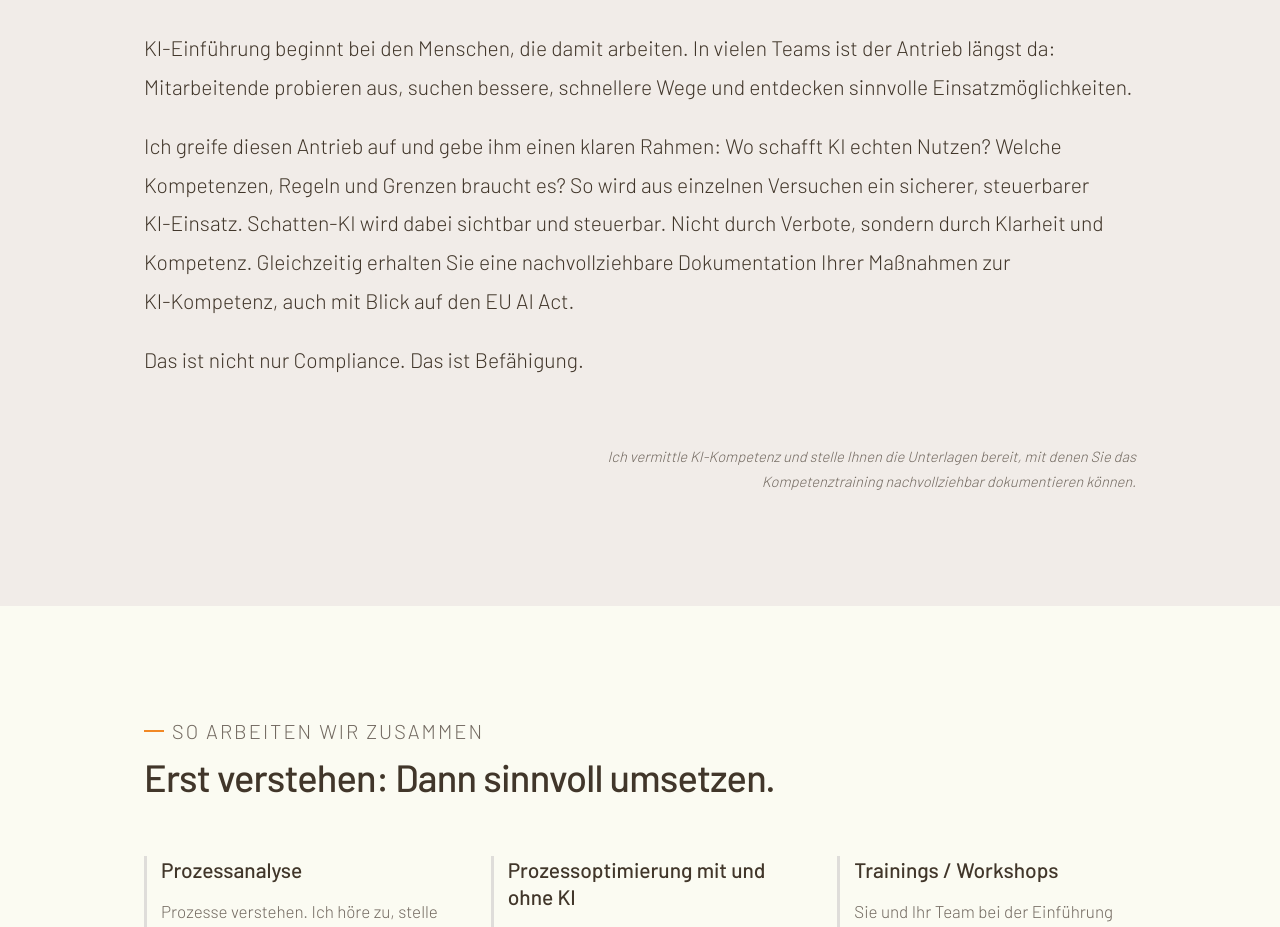
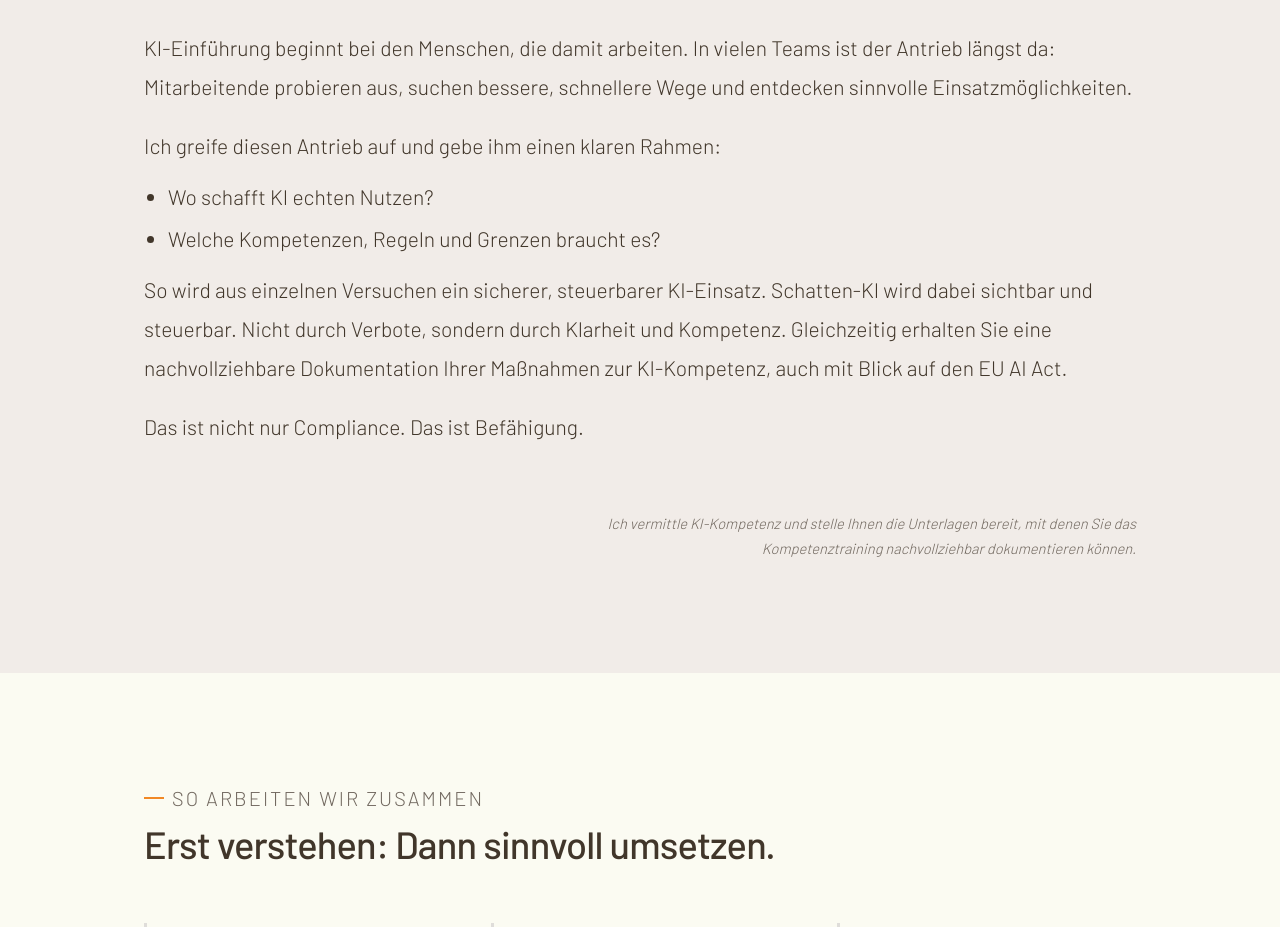
Before and after one commit to HorstDuebel/LandingPage_v2, a Next.js app in the folder web/: page / in a window 1280 px wide. Shown: the part 1000-1927 px from the top of the page. Built offline with nearby package versions, Linux system fonts and the light colour scheme; no server answers.

Commit message:
Angebot: Rahmen als Aufzählung formatiert

```diff
--- a/web/src/app/page.tsx
+++ b/web/src/app/page.tsx
@@ -96,18 +96,25 @@ export default function Home() {
                 aus, suchen bessere, schnellere Wege und entdecken sinnvolle
                 Einsatzmöglichkeiten.
               </p>
-              <p className="body-text !max-w-none">
-                Ich greife diesen Antrieb auf und gebe ihm einen klaren Rahmen:
-                Wo schafft KI echten Nutzen? Welche Kompetenzen, Regeln und
-                Grenzen braucht es? So wird aus einzelnen Versuchen ein
-                sicherer, steuerbarer{" "}
-                <span className="whitespace-nowrap">KI-Einsatz</span>.
-                Schatten-KI wird dabei sichtbar und steuerbar. Nicht durch
-                Verbote, sondern durch Klarheit und Kompetenz. Gleichzeitig
-                erhalten Sie eine nachvollziehbare Dokumentation Ihrer Maßnahmen
-                zur <span className="whitespace-nowrap">KI-Kompetenz</span>,
-                auch mit Blick auf den EU AI Act.
-              </p>
+              <div className="body-text !max-w-none space-y-3">
+                <p>
+                  Ich greife diesen Antrieb auf und gebe ihm einen klaren Rahmen:
+                </p>
+                <ul className="list-disc space-y-1 pl-6">
+                  <li>Wo schafft KI echten Nutzen?</li>
+                  <li>Welche Kompetenzen, Regeln und Grenzen braucht es?</li>
+                </ul>
+                <p>
+                  So wird aus einzelnen Versuchen ein sicherer, steuerbarer{" "}
+                  <span className="whitespace-nowrap">KI-Einsatz</span>.
+                  Schatten-KI wird dabei sichtbar und steuerbar. Nicht durch
+                  Verbote, sondern durch Klarheit und Kompetenz. Gleichzeitig
+                  erhalten Sie eine nachvollziehbare Dokumentation Ihrer
+                  Maßnahmen zur{" "}
+                  <span className="whitespace-nowrap">KI-Kompetenz</span>, auch
+                  mit Blick auf den EU AI Act.
+                </p>
+              </div>
               <p className="body-text !max-w-none">
                 Das ist nicht nur Compliance. Das ist Befähigung.
               </p>
```
